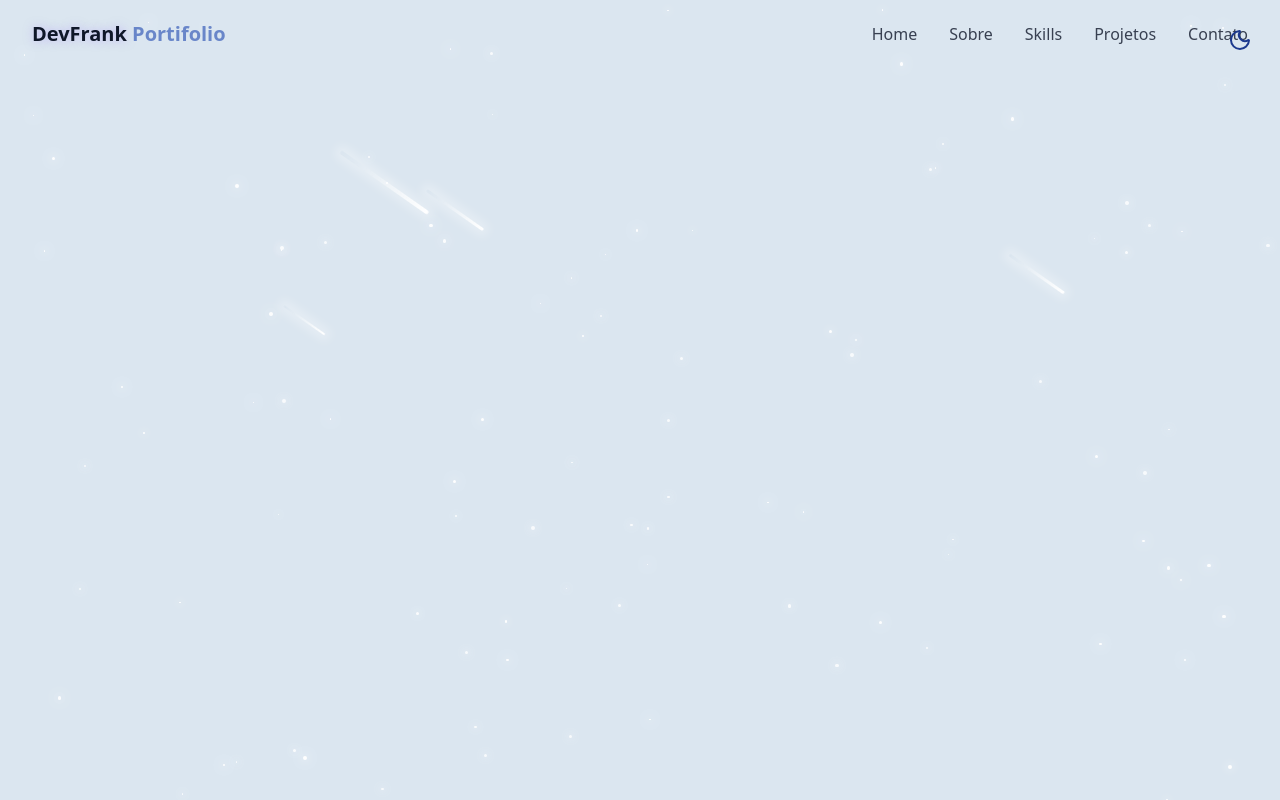
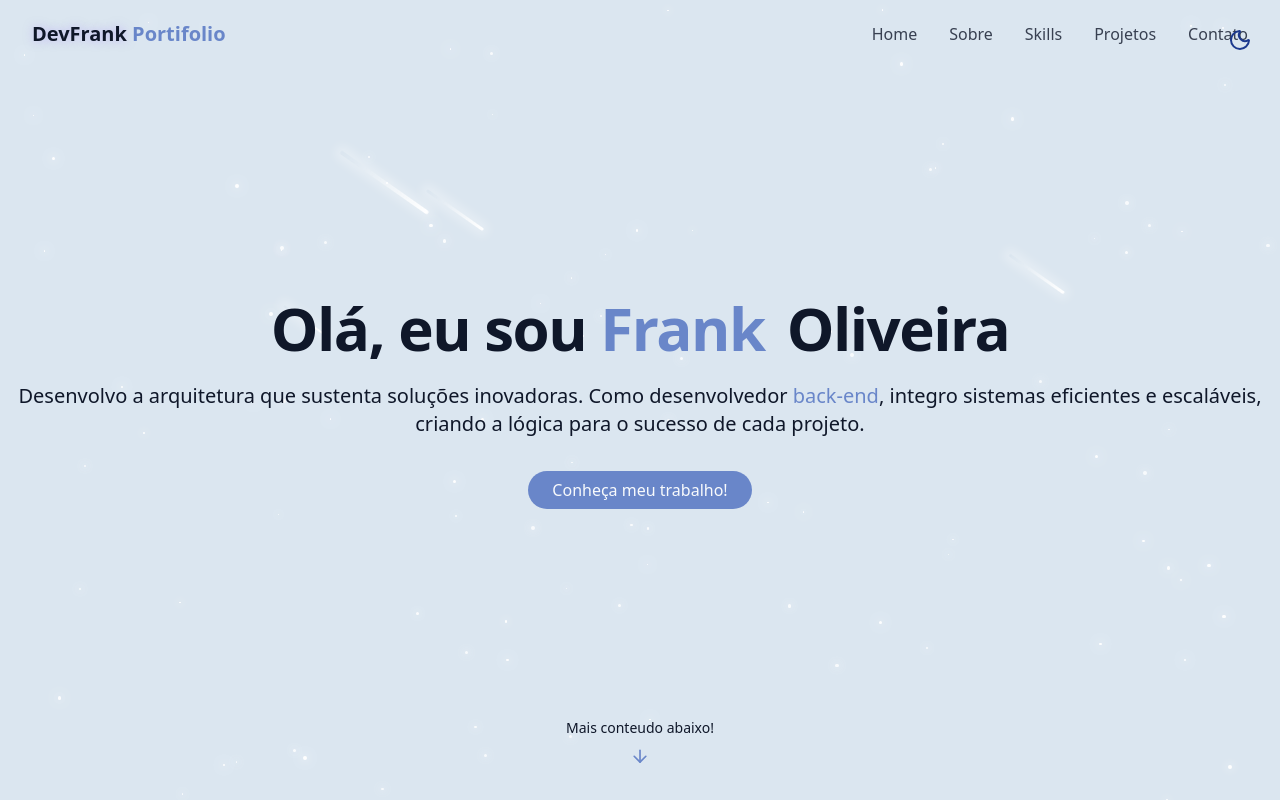
Before and after one commit to Frank1br/portfolio, a React (Vite) app: page / in a window 1280 px wide. Built offline with nearby package versions, Linux system fonts and the light colour scheme.

Commit message:
feat: add HeroSection component to Home page for enhanced user introduction style: update CSS animations for improved visual effects in HeroSection

```diff
--- /dev/null
+++ b/src/components/HeroSection.jsx
@@ -0,0 +1,36 @@
+import { ArrowDown } from "lucide-react"
+
+
+export const HeroSection = () => {
+  return (
+    <section id="hero" className="relative min-h-screen flex flex-col items-center justify-center px-4">
+        <div className="space-y-6">
+            <h1 className="text-4xl md:text-6xl font-bold tracking-tight">
+                <span className="opacity-0 animate-fade-in">Olá, eu sou</span>
+                <span className="text-primary opacity-0 animate-fade-in-delay-1">
+                    {" "}
+                    Frank
+                    </span>
+                <span className="text-gradient ml-2 opacity-0 animate-fade-in-delay-2"> Oliveira</span>
+            </h1>
+
+            <p className="text-lg md:text-xl text-muted-foreground max-2-2xl mx-auto opacity-0 animate-fade-in-delay-3">
+                Desenvolvo a arquitetura que sustenta soluções inovadoras.
+                Como desenvolvedor <span className="text-primary">back-end</span>, integro sistemas eficientes e escaláveis,
+                criando a lógica para o sucesso de cada projeto.
+            </p>
+
+            <div className="pt-4 opacity-0 animate-fade-in-delay-4">
+                <a href="#projects" className="cosmic-button">
+                    Conheça meu trabalho!
+                </a>
+            </div>
+        </div>
+
+        <div className="absolute bottom-8 left-1/2 transform -translate-x-1/2 flex flex-col items-center animate-bounce">
+            <span className="text-sm text-muted-foreground mb-2">Mais conteudo abaixo!</span>
+            <ArrowDown className="h-5 text-primary"/>
+        </div>
+    </section>
+  )
+}
--- a/src/index.css
+++ b/src/index.css
@@ -10,13 +10,15 @@
   --color-card: hsl(var(--card));
   --color-secondary: hsl(var(--secondary));
 
+
   --animate-float: float 6s ease-in-out infinite;
   --animate-pulse-subtitle: pulseSubtitle 4s ease-in-out infinite;
   --animate-fade-in: fade-in 0.7s ease-out forwards;
-  --animate-fade-in-delay-1: fadeIn 0.7s ease-in-out 0.2s forwards;
-  --animate-fade-in-delay-2: fadeIn 0.7s ease-in-out 0.4s forwards;
-  --animate-fade-in-delay-3: fadeIn 0.7s ease-in-out 0.6s forwards;
-  --animate-fade-in-delay-4: fadeIn 0.7s ease-in-out 0.8s forwards;
+  --animate-fade-in-delay-1: fade-in 0.7s ease-out 0.2s forwards;
+  --animate-fade-in-delay-2: fade-in 0.7s ease-out 0.4s forwards;
+  --animate-fade-in-delay-3: fade-in 0.7s ease-out 0.6s forwards;
+  --animate-fade-in-delay-4: fade-in 0.7s ease-out 0.8s forwards;
+  --animate-bounce: bounce 1s infinite;
 
   @keyframes float {
     0%, 100% { transform: translateY(0px); }
@@ -28,7 +30,8 @@
     50% { opacity: 0.8; }
   }
 
-  @keyframes fadeIn {
+  /* 🔥 Nome corrigido: fade-in (sem camelCase) */
+  @keyframes fade-in {
     0% { opacity: 0; transform: translateY(20px); }
     100% { opacity: 1; transform: translateY(0); }
   }
@@ -37,6 +40,11 @@
     0% { transform: rotate(215deg) translateX(0); opacity: 1; }
     70% { opacity: 1; }
     100% { transform: rotate(215deg) translateX(-500px); opacity: 0; }
+  }
+
+  @keyframes bounce {
+    0%, 100% { transform: translateY(-25%); animation-timing-function: cubic-bezier(0.8,0,1,1); }
+    50% { transform: translateY(0); animation-timing-function: cubic-bezier(0,0,0.2,1); }
   }
 }
 
--- a/src/pages/Home.jsx
+++ b/src/pages/Home.jsx
@@ -1,6 +1,7 @@
 import { ThemeToggle } from "../components/ThemeToggle"
 import { StarBackground } from "../components/StarBackground"
 import { NavBar } from "../components/NavBar"
+import { HeroSection } from "../components/HeroSection"
 
 export const Home = () => {
   return (
@@ -12,7 +13,7 @@
         {/* NavBar */}
         <NavBar />
         {/* Main Content */}
-
+        <HeroSection />
         {/* Footer */}
     </div>
   )
```
